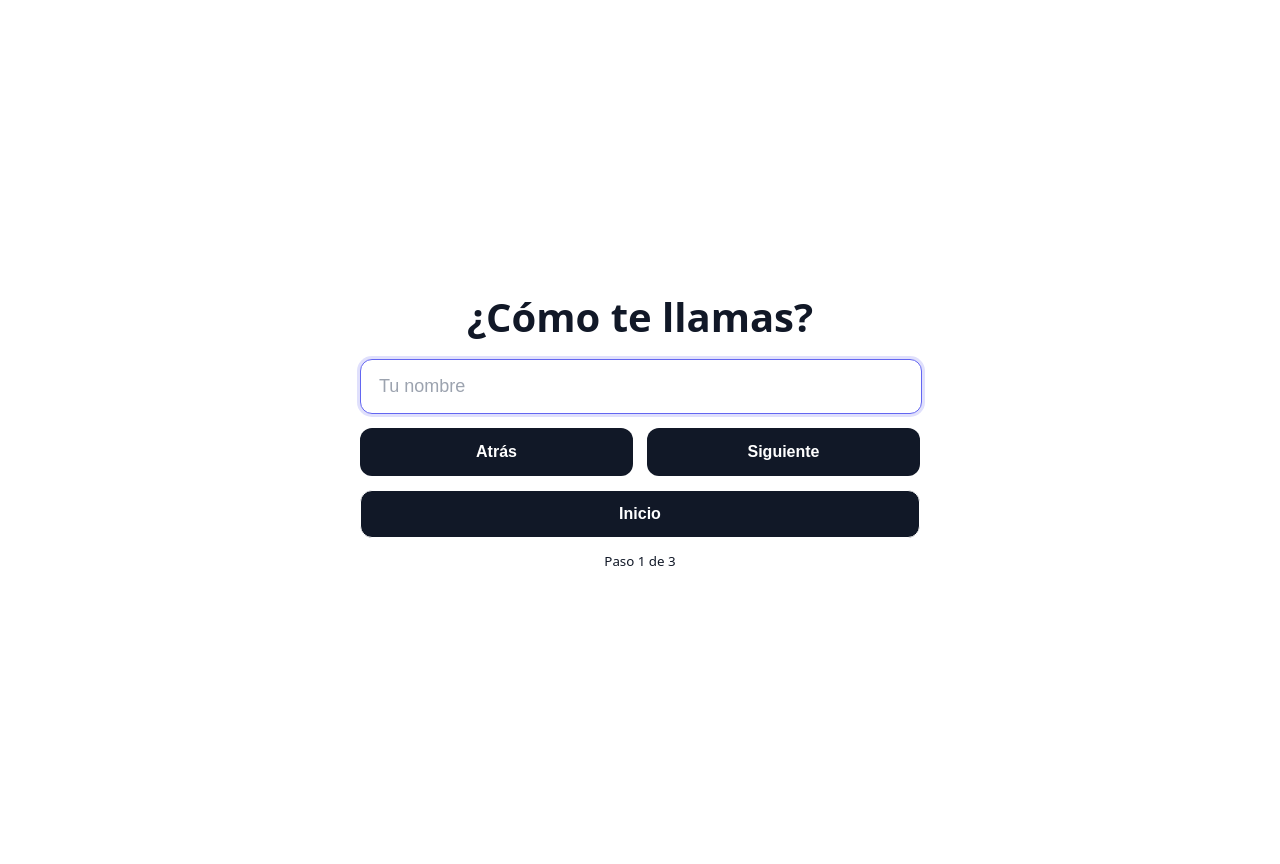
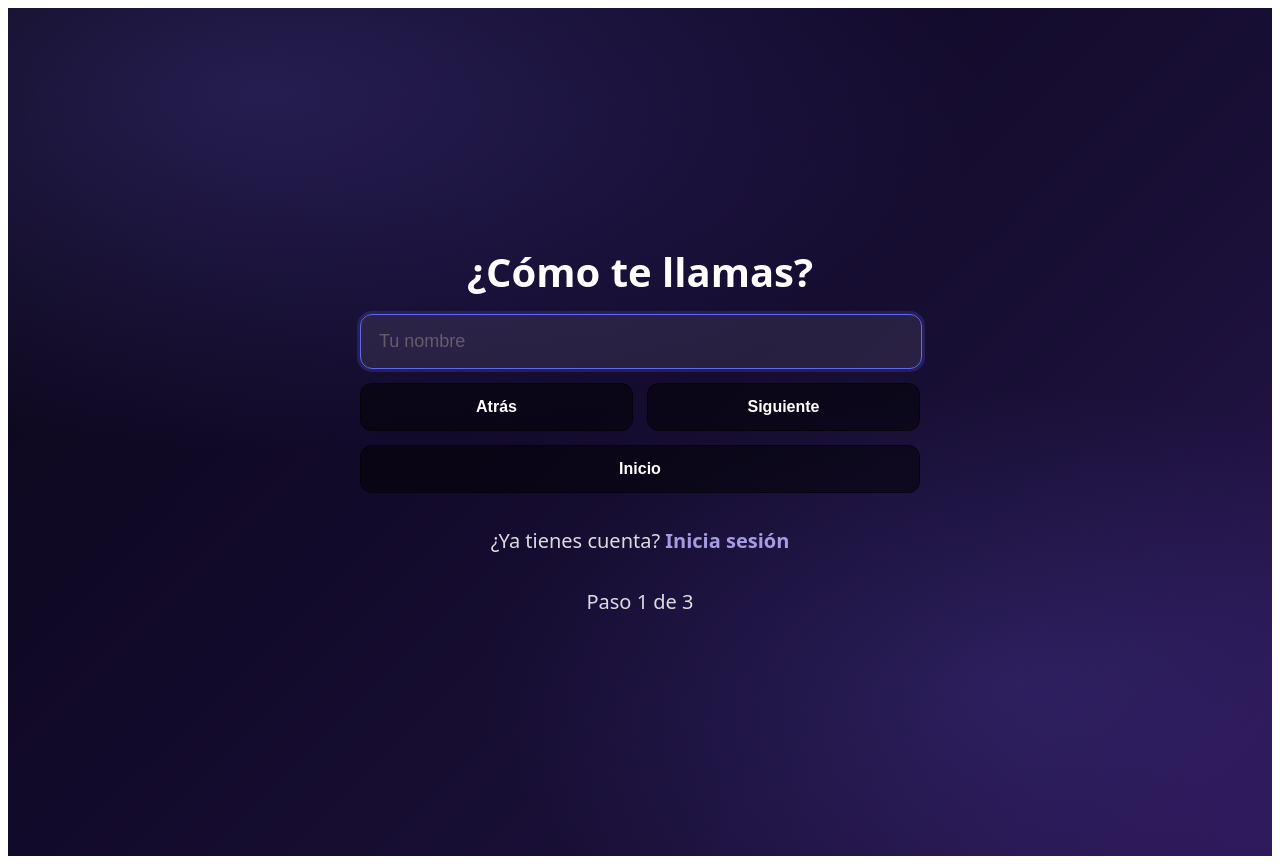
Before and after one commit to CestSam23/ReEdu, a React (Vite) app in the folder frontend/: page /registro in a window 1280 px wide. Built offline with nearby package versions, Linux system fonts and the light colour scheme.

Commit message:
Pagina registro: color actualizado y link iniciar sesión

```diff
--- a/frontend/src/pages/Register.jsx
+++ b/frontend/src/pages/Register.jsx
@@ -51,7 +51,10 @@ export default function SignupStepper() {
         </div>
 
         <button className="btn back" onClick={()=> window.location.href="/"} > Inicio</button>
-
+        <p className="muted">
+          ¿Ya tienes cuenta?{" "}
+          <a className="login-link" href="/login">Inicia sesión</a>
+        </p>
         <small className="muted">Paso {step + 1} de {steps.length}</small>
       </section>
     </main>
--- a/frontend/src/pages/signup.css
+++ b/frontend/src/pages/signup.css
@@ -1,13 +1,15 @@
 :root{
-  --bg: #ffffff;
-  --text: #111827;
-  --muted: #6b7280;
+  --bg: radial-gradient(1200px 600px at 20% 10%, rgba(108, 92, 231, 0.25), transparent 60%),
+    radial-gradient(900px 500px at 80% 80%, rgba(108, 92, 231, 0.18), transparent 60%),
+    linear-gradient(135deg, #0b0716 0%, #120a2a 40%, #1a1038 70%, #2b1655 100%);
+  --text: #ffff;
+  --muted: #ffff;
 
   --question-size: clamp(28px, 6vw, 40px);
   --card-width: 560px;
 
-  --input-bd: #d1d5db;
-  --input-bg: #fff;
+  --input-bd: #6c5ce7;
+  --input-bg: rgba(255,255,255,0.08);
   --input-radius: 12px;
   --input-pad: 16px 18px;
   --input-font: 18px;
@@ -16,7 +18,7 @@
   --error-bd: #ef4444;
   --error-ring: #ef444433;
 
-  --btn-bg: #111827;
+  --btn-bg: rgba(0, 0, 0, 0.5);
   --btn-text: #fff;
   --btn-radius: 12px;
   --btn-pad: 14px 18px;
@@ -64,11 +66,11 @@
   outline: none;
   transition: border .15s, box-shadow .15s, background .15s;
 }
-.input::placeholder{ color: #9ca3af; }
+.input::placeholder{ color: #685a68; }
 .input:focus{
   border-color: var(--focus-bd);
   box-shadow: 0 0 0 3px var(--focus-ring);
-  background: #fff;
+  background: rgba(255,255,255,0.08);
 }
 .input.error{
   border-color: var(--error-bd);
@@ -98,6 +100,8 @@
   font-size: var(--btn-font);
   cursor: pointer;
   transition: filter .15s, transform .05s, background .15s, color .15s, border .15s;
+  border-color: rgba(0, 0, 0, 0.5);
+
 }
 .btn:hover{ filter: brightness(0.97); }
 .btn:active{ transform: translateY(1px); }
@@ -112,5 +116,21 @@
   font-weight: 800;
   font-size: var(--btn-font);
   cursor: pointer;
+  border-color: rgba(0, 0, 0, 0.5);
   transition: filter .15s, transform .05s, background .15s, color .15s, border .15s;
 }
+
+.muted {
+  opacity: 0.85;
+  font-size: 20px;
+}
+
+.login-link {
+  color: #bdb4ff; /* tono suave de tu paleta */
+  font-weight: 700;
+  text-decoration: none;
+}
+
+.login-link:hover {
+  text-decoration: underline;
+}
```
